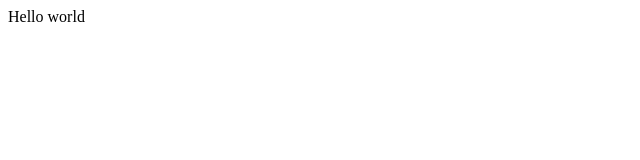
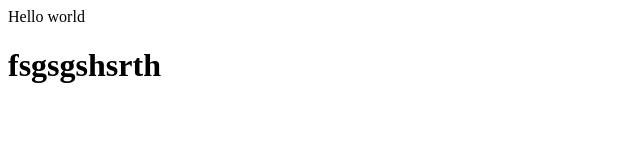
Before and after one commit to Pavlo-P1/VebSite, a plain HTML site: page Index.html in a window 1280 px wide. Shown: the whole page, without its empty margins (0-640 px from the left). Drawn offline with Linux system fonts and the light colour scheme.

Commit message:
Update Index.html
Add h1

```diff
--- a/Index.html
+++ b/Index.html
@@ -7,5 +7,6 @@
 </head>
 <body>
     Hello world
+    <h1>fsgsgshsrth</h1>
 </body>
 </html>
```
